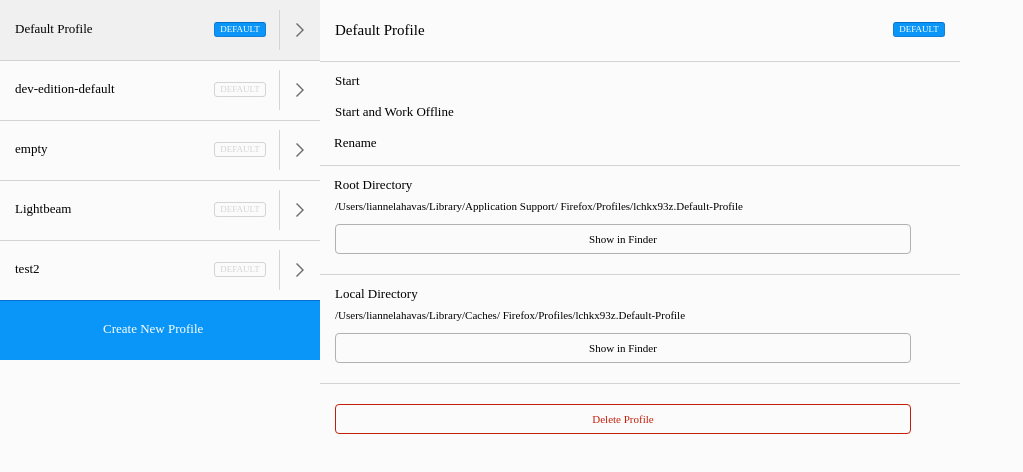
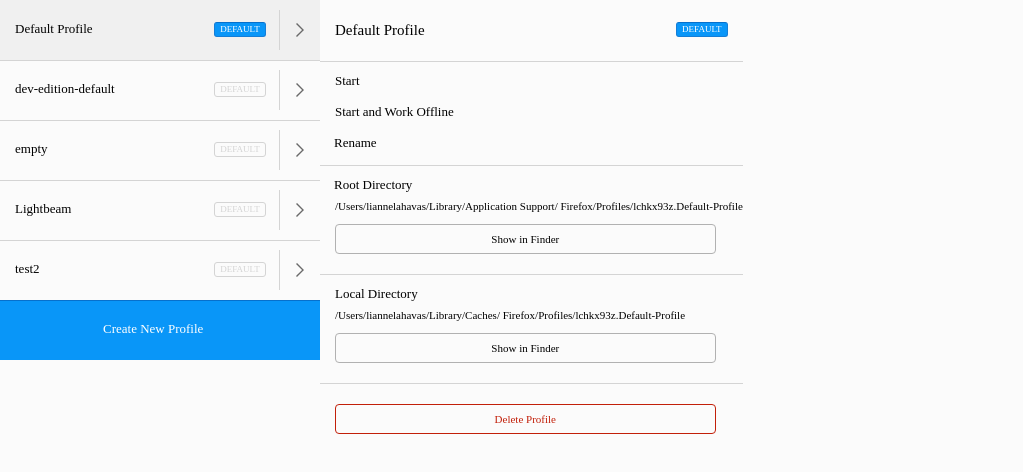
Before and after one commit to brampitoyo/fx-profile-manager, a plain HTML site: page index.html in a window 1280 px wide. Shown: the whole page, without its empty margins (0-1023 px from the left). Drawn offline with Linux system fonts and the light colour scheme.

Commit message:
Fix font and positioning

```diff
--- a/css/index.css
+++ b/css/index.css
@@ -2,7 +2,7 @@ body {
   min-width: none;
   min-height: nonepx;
   background-color: #fbfbfb;
-  font: normal 0.813em/1.38 SFUIText-Regular;
+  font: normal 0.813em/1.38 caption;
   color: rgb(0, 0, 0);
   -webkit-transform: none;
   -moz-transform: none;
@@ -36,7 +36,7 @@ body {
   top: 0;
   left: 320px;
   z-index: 16;
-  width: 50%;
+  width: auto;
 }
 
 .content .default {
@@ -167,7 +167,7 @@ body {
   margin: 20px 0 0 15px;
   border: 1px solid #c21f09;
   border-radius: 4px;
-  font-family: 'SF UI Text';
+  font-family: caption;
   font-size: 0.846em;
   font-weight: 400;
   text-align: center;
@@ -216,7 +216,7 @@ body {
   margin: 10px 0 0 15px;
   border: 1px solid #b1b1b1;
   border-radius: 4px;
-  font-family: 'SF UI Text';
+  font-family: caption;
   font-size: 0.846em;
   font-weight: 400;
   text-align: center;
```
